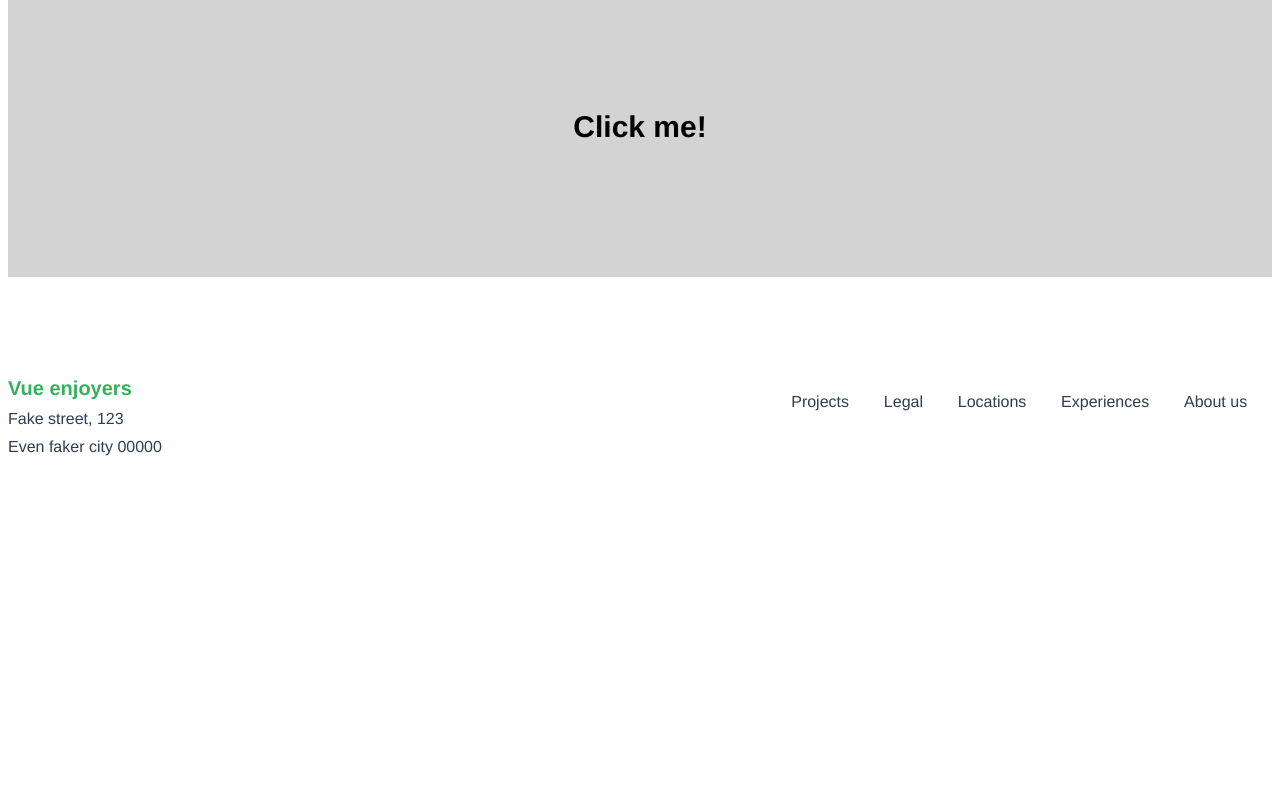
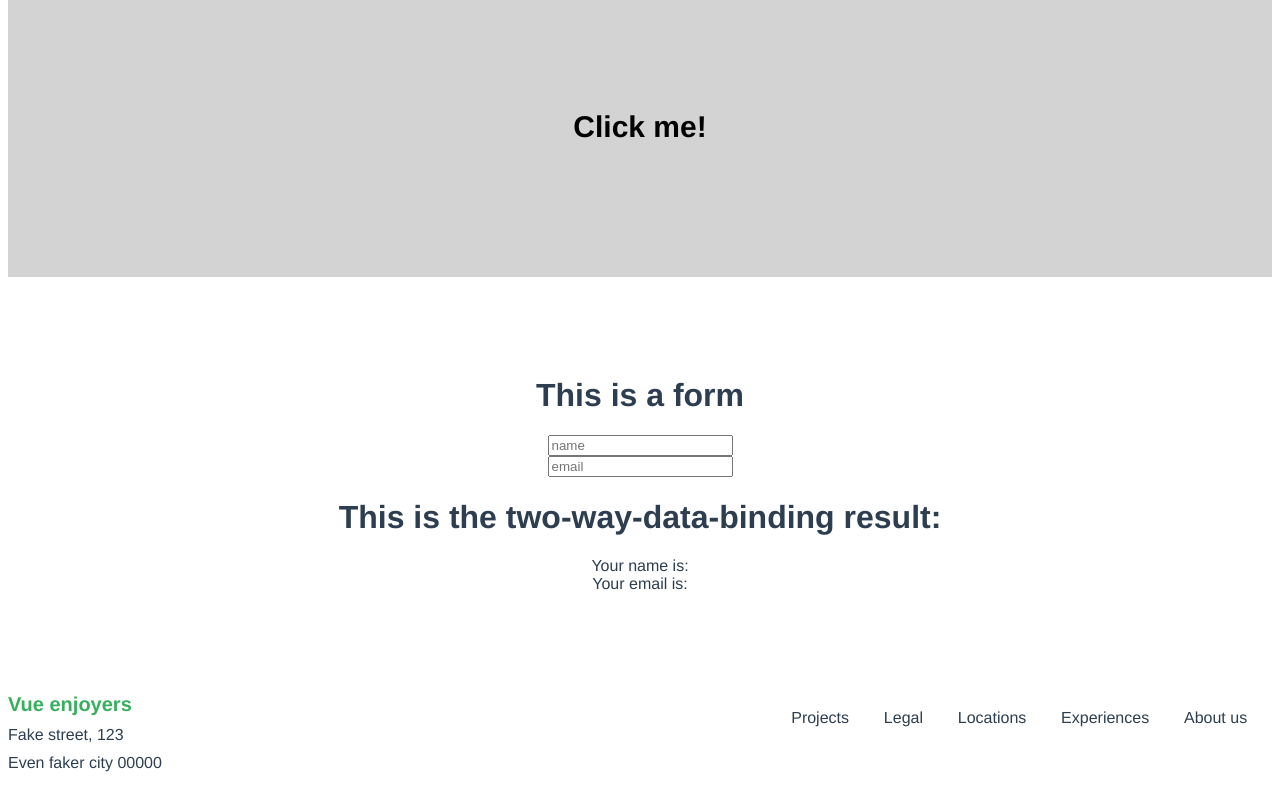
Before and after one commit to ironhack-web-1/w9d1-lab-vue-basics-ijoanet, a Vue app: page / in a window 1280 px wide. Shown: the part 587-1387 px from the top of the page. Before the commit the page ends 1071 px from the top, so only its background shows below. Built offline with nearby package versions, Linux system fonts and the light colour scheme.

Commit message:
feat(bonus): two binding way form

```diff
--- a/src/App.vue
+++ b/src/App.vue
@@ -6,6 +6,7 @@
     <Show :msg="hideMsg" :show="false" /> <!-- Iteration 3 -->
     <List /> <!-- Iteration 4 -->
     <Background /> <!-- Iteration 5 -->
+    <Form /> <!-- Bonus -->
     <Footer /> <!-- Iteration 1 -->
   </div>
 </template>
@@ -22,6 +23,8 @@ import List from './components/ListComponent.vue';
 
 import Background from './components/BackgroundComponent.vue';
 
+import Form from './components/FormComponent.vue';
+
 export default {
   name: 'App',
   components: {
@@ -31,6 +34,7 @@ export default {
     Show,
     List,
     Background,
+    Form,
   },
   data() {
     return {
--- /dev/null
+++ b/src/components/FormComponent.vue
@@ -0,0 +1,34 @@
+<template>
+  <div class="form-wrapper">
+    <h1>This is a form</h1>
+    <form>
+      <input v-model="name" type="text" placeholder="name">
+      <input v-model="email" type="email" placeholder="email">
+    </form>
+    <h1>This is the two-way-data-binding result:</h1>
+    <div>Your name is: {{ name }}</div>
+    <div>Your email is: {{ email }}</div>
+  </div>
+</template>
+
+<script>
+export default {
+  name: 'FormComponent',
+  data() {
+    return {
+      name: undefined,
+      email: undefined,
+    };
+  },
+};
+</script>
+
+<style scoped>
+.form-wrapper {
+    margin: 100px 0;
+}
+input {
+    display: -webkit-box;
+    margin: auto;
+}
+</style>
```
